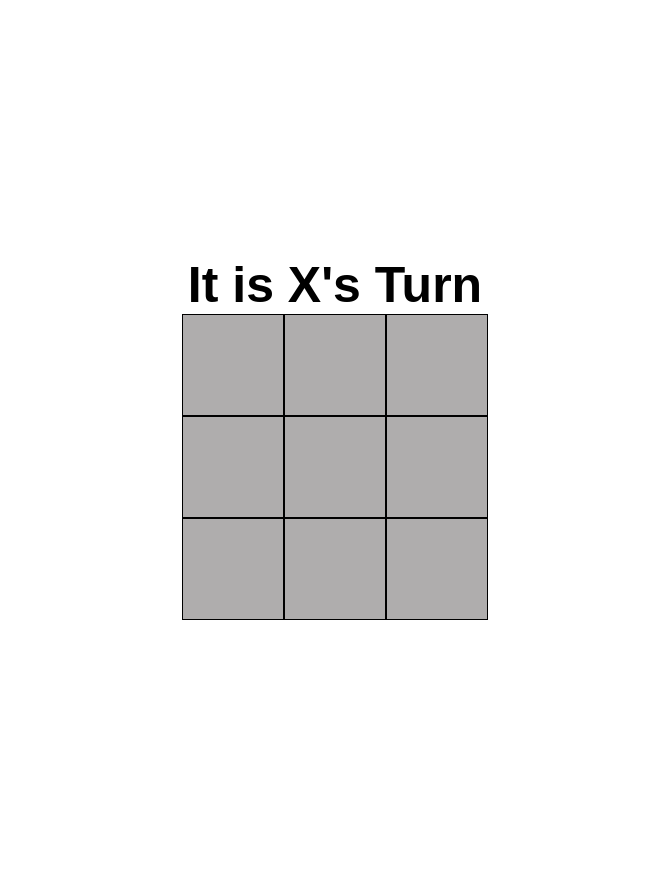
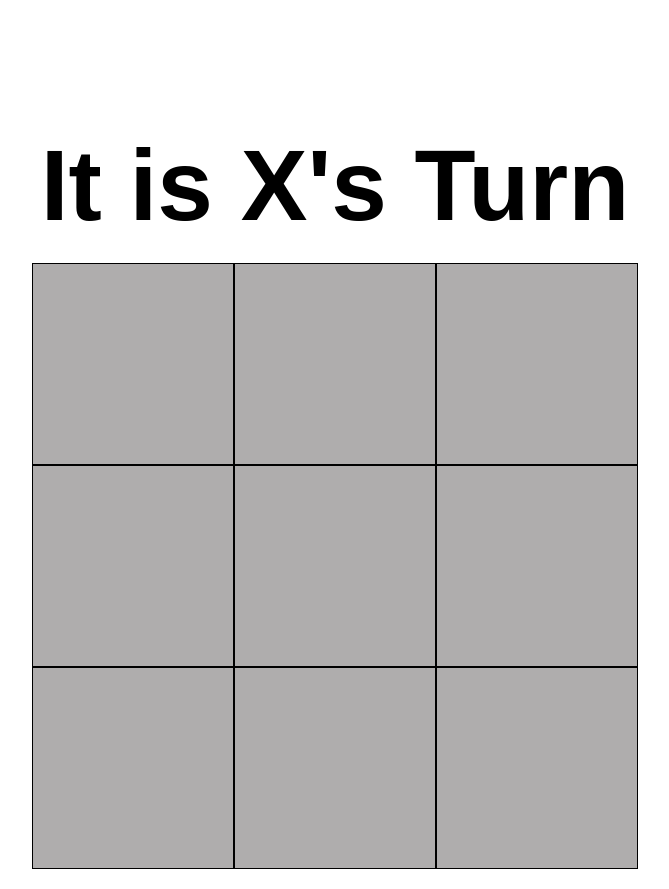
Before and after one commit to mharis337/Tic-Tac-Toe, a PHP site: page / in a window 1280 px wide. Shown: the whole page, without its empty margins (305-974 px from the left). Before the commit the page ends 620 px from the top, so only its background shows below. Run offline with PHP 8.4, Linux system fonts and the light colour scheme.

Commit message:
Made board larger and added description to README.md

```diff
--- a/global.css
+++ b/global.css
@@ -7,11 +7,11 @@ body{
     flex-direction: column;
     align-content: center;
     align-items: center;
-    padding-top:20%;
+    padding-top:10%;
 
 }
 .title{
-    font-size: 50px;
+    font-size: 100px;
     font-family:fantasy;
     font-weight: bold;
 }
@@ -20,20 +20,22 @@ body{
     display: grid;
     grid-template-columns:repeat(3, auto);
     width: 100vw;
+    padding-top:20px;
+    padding-bottom: 20px;
     justify-content: center;
     align-content: center;
 
 }
 
 .cell{
-    width:100px;
-    height: 100px;
+    width:200px;
+    height: 200px;
     background-color: rgb(175, 173, 173);
     border: 1px solid;
     display: flex;
     justify-content: center;
     align-items: center;
-    font-size: 80px;
+    font-size: 150px;
     font-family:Arial, Helvetica, sans-serif;
     font-weight: bold;
 }
```
Also changed, not shown: README.md, docs/design_system.md (added), 1 other file.
